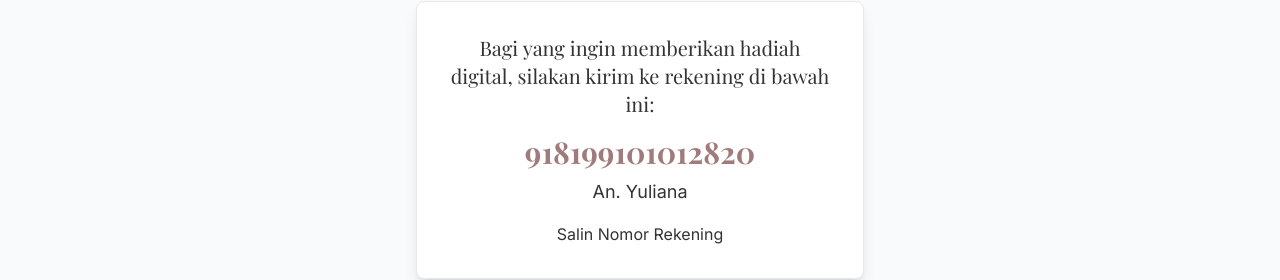
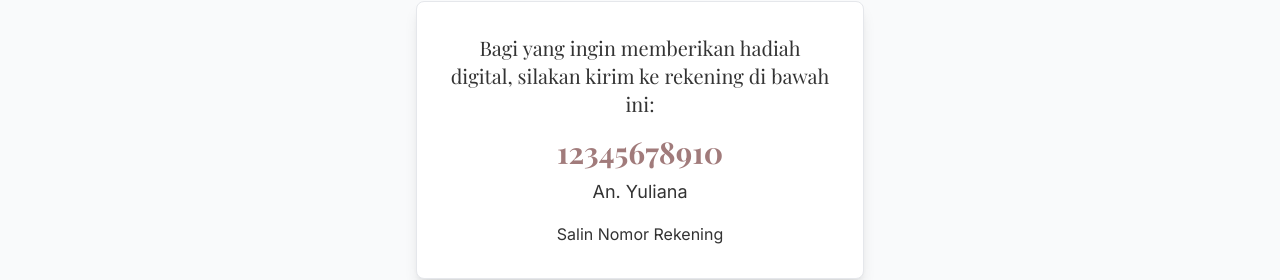
Before and after one commit to ADM2331/ADM2331.github.io, a plain HTML site: page index.html in a window 1280 px wide. Shown: the part 4501-4781 px from the top of the page. Drawn offline with nearby package versions, Linux system fonts and the light colour scheme; no server answers; a web font is replaced by a local one.

Commit message:
Update index.html

```diff
--- a/index.html
+++ b/index.html
@@ -256,7 +256,7 @@
         <h2 class="text-3xl md:text-5xl font-playfair text-dusty-rose-dark font-bold mb-8">Wedding Gift</h2>
         <div class="bg-white p-8 rounded-lg shadow-lg max-w-md mx-auto border border-dusty-rose-light">
             <p class="text-lg md:text-xl mb-4 font-playfair">Bagi yang ingin memberikan hadiah digital, silakan kirim ke rekening di bawah ini:</p>
-            <p class="text-2xl md:text-3xl font-bold font-playfair mb-2 text-dusty-rose-dark">918199101012820</p>
+            <p class="text-2xl md:text-3xl font-bold font-playfair mb-2 text-dusty-rose-dark">12345678910</p>
             <p class="text-lg mb-4">An. Yuliana</p>
             <button id="copy-btn" class="btn-primary">Salin Nomor Rekening</button>
             <div id="copy-message" class="mt-4 text-sm font-semibold text-green-600 hidden">Nomor rekening berhasil disalin!</div>
```
